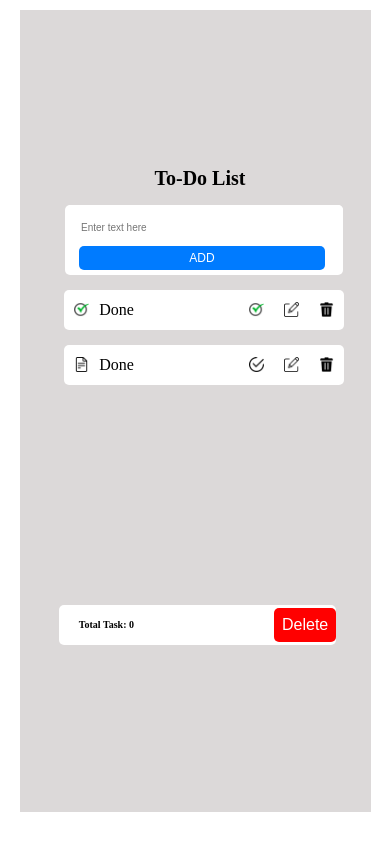
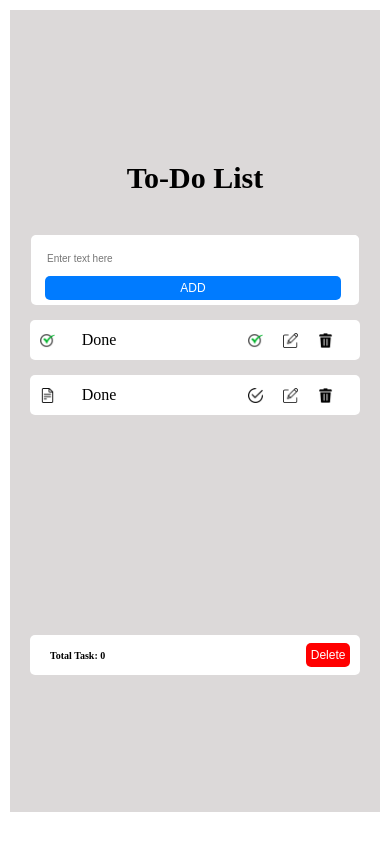
Before and after one commit to Usmanmuneer09/Todo_list, a plain HTML site: page index.html in a window 390 px wide. Drawn offline with Linux system fonts and the light colour scheme.

Commit message:
change in responsive

```diff
--- a/style.css
+++ b/style.css
@@ -115,22 +115,21 @@ body {
 @media screen and (max-width:480px) {
     * {
         align-items: center;
+        margin: auto;
     }
 
     .back {
         background-color: rgb(220, 217, 217);
-        max-width: 90vw;
+        max-width: 95vw;
         display: flex;
         flex-direction: column;
         justify-content: center;
     }
 
     .back h1 {
-        margin: 30px 0 0 45px;
-        font-size: 20px;
+        font-size: 30px;
+        margin: 15px 50px 0 50px;
         text-align: center;
-        margin-left: 10px;
-        margin-top: 0px;
     }
 
     .field {
@@ -139,17 +138,17 @@ body {
         margin-top: -20px;
         height: 70px;
         align-items: center;
-        max-width: 100%;
+        max-width: 800px;
         border: none;
         border-radius: 5px;
         background-color: #fff;
         overflow: hidden;
-        margin: 15px 30px 0 48px;
+        margin: 40px 50px 0 50px;
 
     }
 
     .field input {
-        width: 250px;
+        width: 300px;
         height: 50px;
         border: none;
         outline: none;
@@ -161,7 +160,7 @@ body {
     }
 
     .field .btn {
-        padding: 5px 110px;
+        padding: 5px 135px;
         background-color: #007BFF;
         color: white;
         border: none;
@@ -176,12 +175,12 @@ body {
     .field2 {
         display: flex;
         height: 40px;
-        max-width: 300px;
+        width: 330px;
         border: none;
         border-radius: 5px;
         background-color: #fff;
         overflow: hidden;
-        margin: 15px 30px 0 48px;
+        margin: 15px 0px 0 0px;
     }
 
     .field2 img {
@@ -198,14 +197,13 @@ body {
     }
 
     .delete button {
-        padding: 8px 8px;
+        padding: 5px 5px 5px 5px;
         background-color: red;
         color: white;
         border: none;
         border-radius: 5px;
-        font-size: 16px;
-        margin-left: 0px;
-        margin-right: px;
+        font-size: 12px;
+        margin-left: 1px;
         cursor: pointer;
     }
 
@@ -213,12 +211,12 @@ body {
         display: flex;
         height: 40px;
         align-items: center;
-        max-width: 300px;
+        width: 330px;
         border: none;
         border-radius: 5px;
         background-color: #fff;
         overflow: hidden;
-        margin: 220px 30px 10px 35px;
+        margin: 220px 0px 0px 0px;
 
     }
 
@@ -226,7 +224,7 @@ body {
         margin-left: pxpx;
         font-weight: bold;
         font-size: 10px;
-        margin-right: 140px;
+        margin-right: 190px;
     }
 
 }
```
